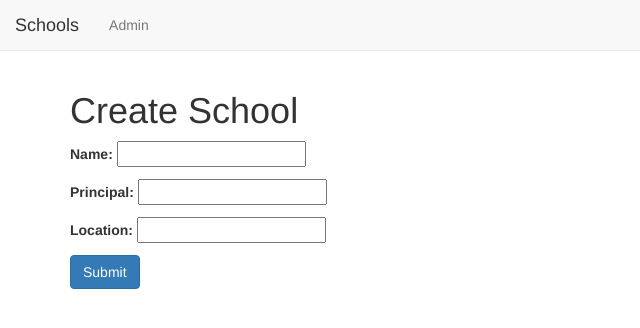
After one commit to SouthPawDev/advcbv, a Django app: page /basic_app/create/ in a window 1280 px wide. The commit adds this page. Shown: the top 328 px of the page, without its empty margins (0-640 px from the left). Run offline with Django 3.2, Linux system fonts and the light colour scheme; parts of the project's set-up code (start-up, migrations or seed data) failed here and were passed over; some libraries are stand-ins or nearby versions.

Commit message:
work final

```diff
--- a/basic_app/models.py
+++ b/basic_app/models.py
@@ -1,5 +1,5 @@
 from django.db import models
-
+from django.urls import reverse
 # Create your models here.
 
 
@@ -11,6 +11,10 @@ class School(models.Model):
     def __str__(self):
         return self.name
 
+    def get_absolute_url(self):
+        return reverse("basic_app:detail", kwargs={'pk': self.pk})
+
+
 
 class Student(models.Model):
     name = models.CharField(max_length=256)
--- a/basic_app/templates/basic_app/school_detail.html
+++ b/basic_app/templates/basic_app/school_detail.html
@@ -12,6 +12,10 @@
             <p>{{ student.name }} who is {{ student.age }} years old.</p>
         {% endfor %}
     </div>
+    <div class="container">
+        <p><a class="btn btn-warning" href="{% url 'basic_app:update' pk=school_detail.pk %}">Update</a></p>
+
+    </div>
 
 
 {% endblock %}
--- /dev/null
+++ b/basic_app/templates/basic_app/school_form.html
@@ -0,0 +1,20 @@
+<!DOCTYPE html>
+{% extends 'basic_app/basic_app_base.html' %}
+{% block body_block %}
+    <h1>
+        {% if not form.instace.pk %}
+            Create School
+        {% else %}
+            Update School
+        {% endif %}
+    </h1>
+
+    <form method="post">
+    {% csrf_token %}
+    {{ form.as_p }}
+        <input class="btn btn-primary" type="submit" value="Submit">
+
+    </form>
+
+
+{% endblock %}
--- a/basic_app/urls.py
+++ b/basic_app/urls.py
@@ -5,5 +5,8 @@ app_name = 'basic_app'
 
 urlpatterns = [
     path('', views.SchoolListView.as_view(), name='list'),
-    path('<pk>', views.SchoolDetailView.as_view(), name='detail')
+    path('<pk>', views.SchoolDetailView.as_view(), name='detail'),
+    path('create/', views.SchoolCreateView.as_view(), name='create'),
+    path('update/<pk>', views.SchoolUpdateView.as_view(), name='update'),
+    path('delete/<pk>', views.SchoolDeleteView.as_view(), name='delete')
 ]
--- a/basic_app/views.py
+++ b/basic_app/views.py
@@ -1,5 +1,8 @@
 from django.shortcuts import render
+from django.urls import reverse_lazy
 from django.views.generic import View, TemplateView, ListView, DetailView
+from django.views.generic.edit import CreateView, UpdateView, DeleteView
+
 from basic_app import models
 
 
@@ -16,3 +19,18 @@ class SchoolDetailView(DetailView):
     context_object_name = 'school_detail'
     model = models.School
     template_name = 'basic_app/school_detail.html'
+
+
+class SchoolCreateView(CreateView):
+    fields = ('name', 'principal', 'location')
+    model = models.School
+
+
+class SchoolUpdateView(UpdateView):
+    fields = ('name', 'principal')
+    model = models.School
+
+
+class SchoolDeleteView(DeleteView):
+    model = models.School
+    success_url = reverse_lazy("basic_app:list")
```
Also changed, not shown: basic_app/templates/basic_app/school_confirm_delete.html (added, +17 -0 lines), db.sqlite3.
